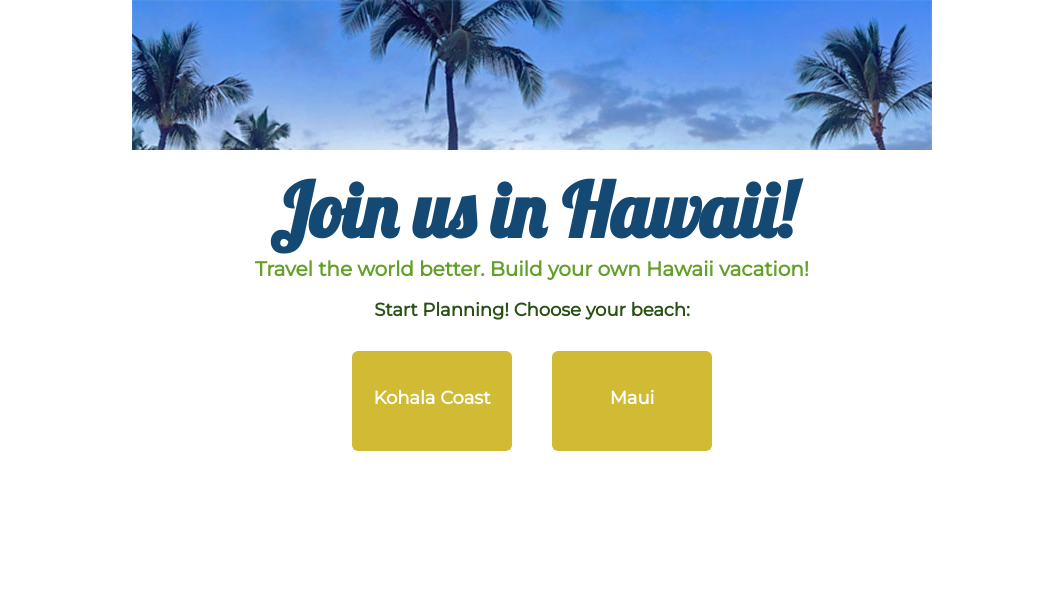
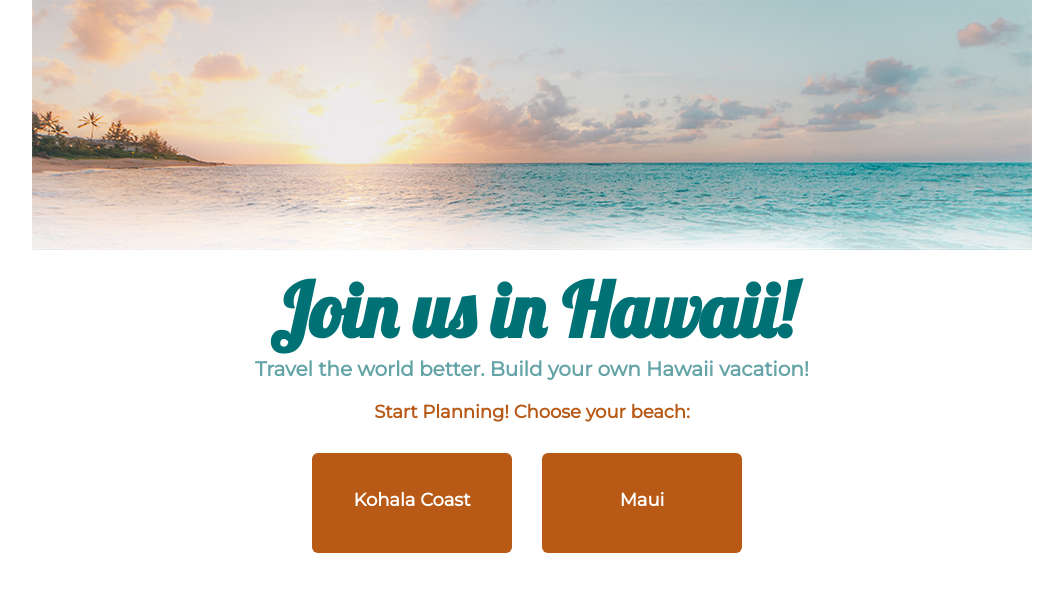
Before and after one commit to micafrey/Project-3, a plain HTML site: page index.html in a window 1280 px wide. Shown: the whole page, without its empty margins (108-1171 px from the left). Drawn offline with Linux system fonts and the light colour scheme.

Commit message:
Final, refining edits

```diff
--- a/index.html
+++ b/index.html
@@ -9,13 +9,13 @@
     <link href="https://fonts.googleapis.com/css?family=Lobster|Montserrat" rel="stylesheet"><link href="https://fonts.googleapis.com/css?family=Lato" rel="stylesheet">
 </head>
 <body>
-  <img src="images/hawaii.jpg" />
+  <img src="images/sky.png" />
 <h1 id="watchme">Join us in Hawaii!</h1>
-<h2>
+<p class="travel">
  Travel the world better. Build your own Hawaii vacation!
-</h2>
-  <h3>Start Planning! Choose your beach: </h3>
+</p>
+  <p class="plan">Start Planning! Choose your beach: </p>
   <div class="row">
-  <div class="box column one"><p>Kohala Coast</p></div>
-  <div class="box column two"><p>Maui</p></div>
+  <a href="https://www.inspirock.com/united-states/kohala-coast-trip-planner"><div class="box column one"><p>Kohala Coast</p></div></a>
+      <a href="https://www.inspirock.com/united-states/maui-trip-planner"><div class="box column two"><p>Maui</p></div></a>
 </div>
--- a/styles.css
+++ b/styles.css
@@ -4,12 +4,12 @@
   font-weight: 900;
   color: black;
   font-size: 62.5%;
-  width: 800px;
+  width: 1000px;
   margin: 0 auto;
 }
 
 .box {
-  background: #D1BA34;
+  background: #B85916;
   border-radius: 6px;
   cursor: pointer;
   height: 100px;
@@ -22,7 +22,7 @@
 }
 
 .box:hover {
-  background: #39C5E5;
+  background: #D8B4A4;
   border-radius: 50%;
 }
 
@@ -32,26 +32,27 @@
 }
 
 h1 {
-  animation-duration: 3s;
-  animation-name: slidein;
+
   font-size: 7.5em;
-  color: #144973;
+  color: #007276;
   font-family: 'Lobster', cursive;
   text-align: center;
   margin-top: 10px;
 }
 
-h2 {
+.travel {
   font-size: 2em;
   font-family: 'Montserrat', sans-serif;
   text-align: center;
   margin-top: -50px;
-  color: #63A028;
+  color: #64A4A7;
 }
 
-h3 {
+.plan {
+animation-duration: 2.5s;
+  animation-name: slidein;
   text-align: center;
-  color: #295114;
+  color: #B85916;
   font-size: 1.8em;
 }
 
@@ -68,7 +69,7 @@
 }
 
 .one {
- margin-left: 220px;
+ margin-left: 280px;
 }
 
 p {
@@ -88,5 +89,5 @@
 }
 
 .two {
- margin-left: 40px;
+ margin-left: 30px;
 }
```
Also changed, not shown: images/sky.png (added).
